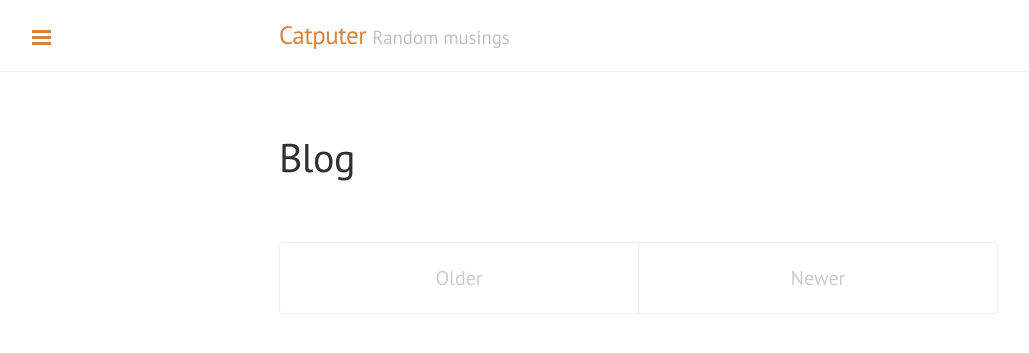
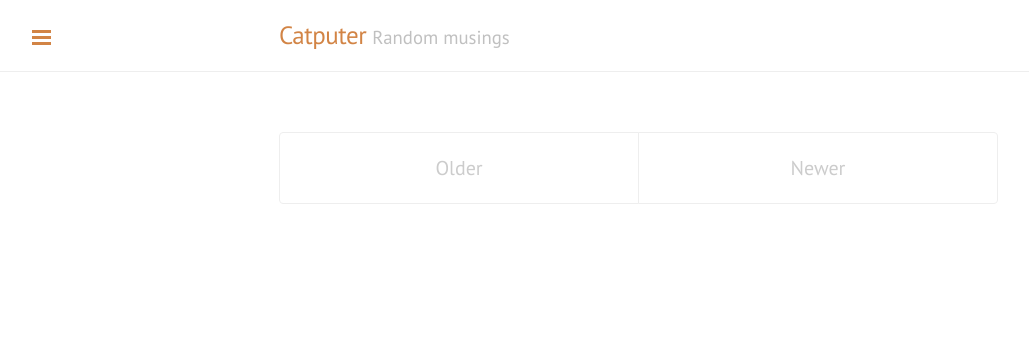
Before and after one commit to parrotchute/parrotchute.github.io, a Jekyll site: the page built from blog.html, in a window 1280 px wide. Shown: the top 353 px of the page, without its empty margins (1-1030 px from the left). Built offline with Jekyll 4.4.1, drawn with Linux system fonts in a browser that asks for light colours.

Commit message:
Test blog page

```diff
--- a/_includes/sidebar.html
+++ b/_includes/sidebar.html
@@ -10,7 +10,7 @@
 
   <nav class="sidebar-nav">
     <a class="sidebar-nav-item{% if page.title == "Home" %} active{% endif %}" href="/">Home</a>
-
+    <a class="sidebar-nav-item" href="/blog/">Blog</a>
     {% comment %}
       The code below dynamically generates a sidebar nav of pages with
       `layout: page` in the front-matter. See readme for usage.
--- a/blog.html
+++ b/blog.html
@@ -1,7 +1,5 @@
 ---
-layout: page
-title: Blog
-description: Blog landing page.
+layout: default
 ---
 
 <div class="posts">
```
